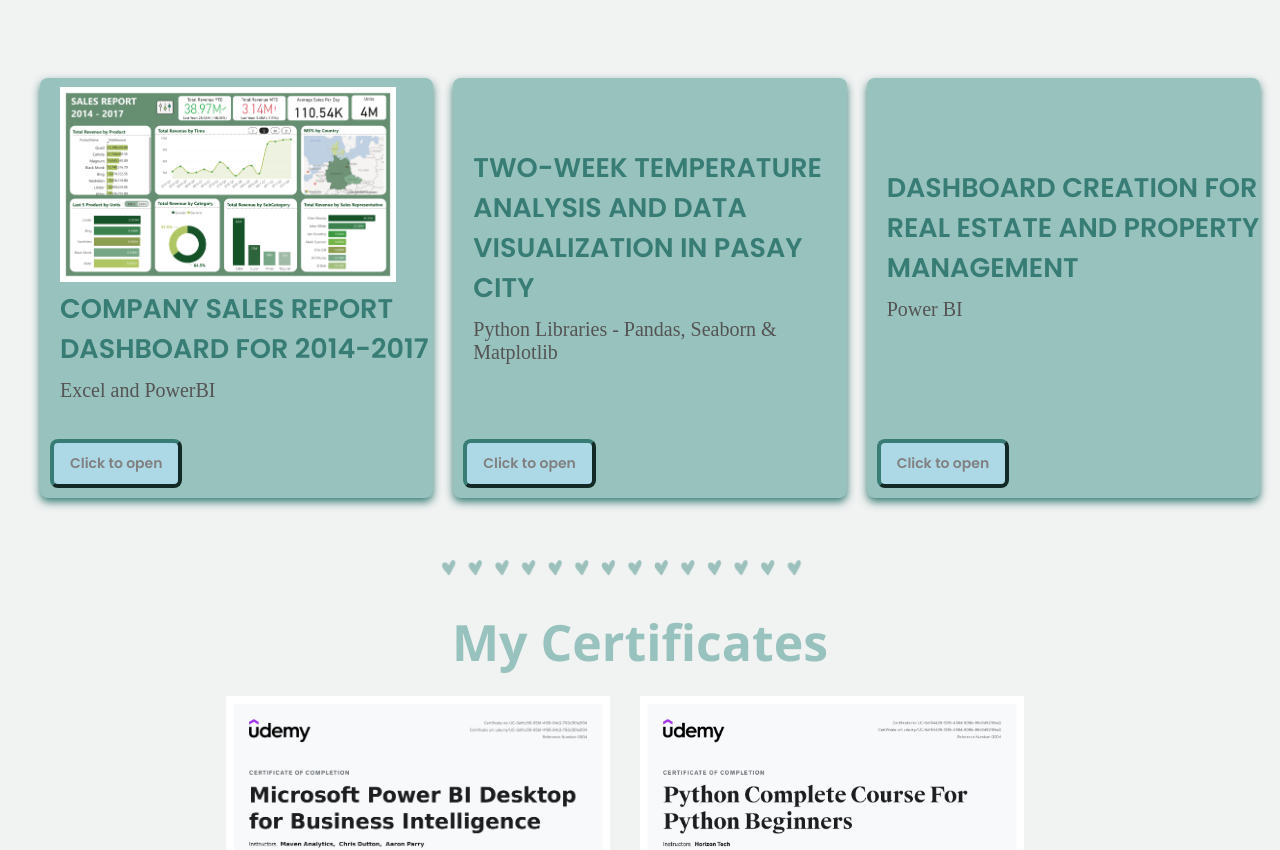
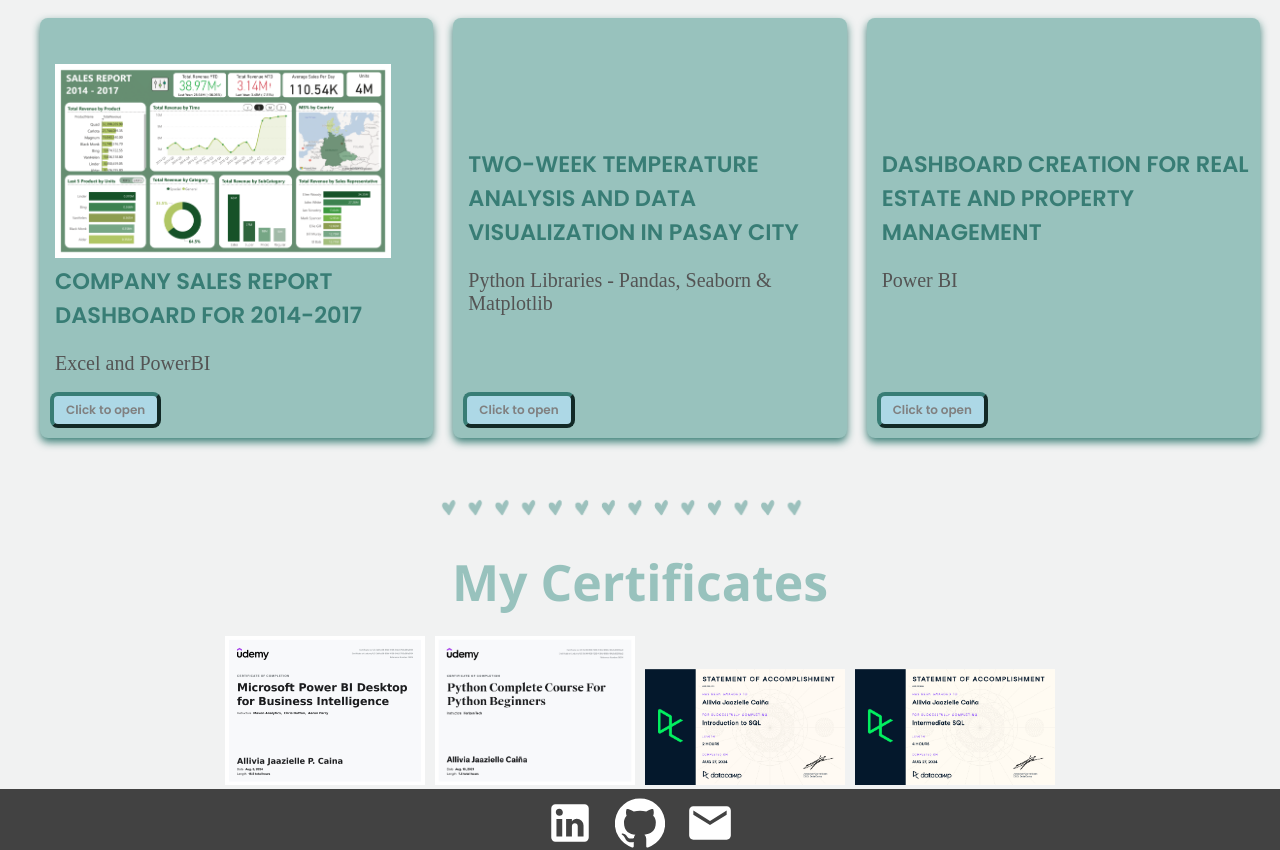
Before and after one commit to Via-Cai/personal-portfolio, a React (Create React App) app: page / in a window 1280 px wide. Shown: the part 1060-1910 px from the top of the page. Built offline with nearby package versions, Linux system fonts and the light colour scheme; a web font is replaced by a local one.

Commit message:
updates on project1

```diff
--- a/src/pages/Home.js
+++ b/src/pages/Home.js
@@ -81,9 +81,10 @@ function CombinedPage() {
       <div class="divider-wrapper">
   <img src="/divider1.png" alt="Divider" class="divider" />
 </div>
-      <div id="certifications" className='certs'>
+
+<div id="certifications" className="certs">
   <h1>My Certificates</h1>
-        <div className="image-container">
+  <div className="image-container-horizontal">
     <img
       id="cert1"
       src="cert1.jpg"
@@ -96,8 +97,6 @@ function CombinedPage() {
       alt="Descriptive Alt Text"
       onClick={() => openLightbox('cert2.jpg')}
     />
-          </div>
-          <div id="certifications" className='certs'>
     <img
       id="cert4"
       src="cert4.png"
@@ -111,6 +110,7 @@ function CombinedPage() {
       onClick={() => openLightbox('cert3.png')}
     />
   </div>
+
   {isLightboxOpen && (
     <div className="lightbox" onClick={closeLightbox}>
       <span className="close" onClick={closeLightbox}>&times;</span>
@@ -118,6 +118,7 @@ function CombinedPage() {
     </div>
   )}
 </div>
+
       {/* <div class="divider-wrapper">
           <img src="/divider1.png" alt="Divider" class="divider" />
       </div>
--- a/src/styles/Projects.css
+++ b/src/styles/Projects.css
@@ -19,7 +19,7 @@
   font-size: 20px;
   color:  #696969;
   height: 90px;
-  margin-top: 5px;
+  margin-bottom: -50px;
 }
 
 .cards-container {
@@ -47,11 +47,10 @@
   border-radius: 8px;
   border-color: #387d75;
   border-width: 4px;
-  margin: 0;
   color: gray;
   font: inherit;
-  font-size: 14px;
-  padding: 10px 16px;
+  font-size: 12px;
+  padding: 5px 12px;
   position: absolute; /* Position absolute to place the button */
   bottom: 10px; /* Adjust as needed */
   left: 10px; /* Adjust as needed */
@@ -64,10 +63,10 @@
   text-decoration: none; /* Remove underline */
   text-align: left;
   color: #387d75;
-  font-size: 18px;
+  font-size: 15px;
 }
 .card-content {
-  padding: 10px;
+  padding: 5px;
   width: 100%; /* Ensure the container takes full width */
   max-width: 100%; /* Ensures the container is responsive */
 }
--- a/src/styles/certs.css
+++ b/src/styles/certs.css
@@ -16,6 +16,19 @@
     text-align: center;
 
 }
+.image-container-horizontal img {
+    width: 300px; /* Increased width for the images */
+    margin-right: 15px; /* Adds space between images */
+  }
+
+  .image-container-horizontal img {
+    width: 200px; /* Set a fixed width for the images */
+    margin-right: 10px; /* Adds space between images */
+  }
+
+  .image-container-horizontal img:last-child {
+    margin-right: 0; /* Remove margin for the last image */
+  }
 
 img {
     max-width: 30%;
@@ -25,28 +38,27 @@ img {
 }
 
 .lightbox {
-    display: flex;
     position: fixed;
     top: 0;
     left: 0;
     width: 100%;
     height: 100%;
     background-color: rgba(0, 0, 0, 0.8);
+    display: flex;
     justify-content: center;
     align-items: center;
-    z-index: 1000;
-}
+  }
 
-.lightbox-content {
-    max-width: 80%;
-    max-height: 80%;
-}
+  .lightbox-content {
+    max-width: 90%;
+    max-height: 90%;
+  }
 
-.close {
+  .close {
     position: absolute;
     top: 20px;
-    right: 30px;
-    font-size: 40px;
-    font-weight: bold;
+    right: 20px;
+    color: white;
+    font-size: 2em;
     cursor: pointer;
-}
+  }
```
Lines whose indentation alone changed are shown as unchanged.
